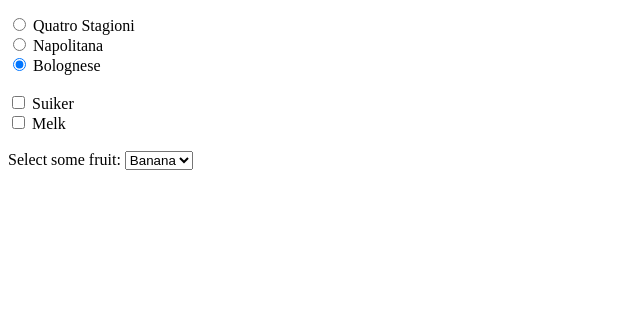
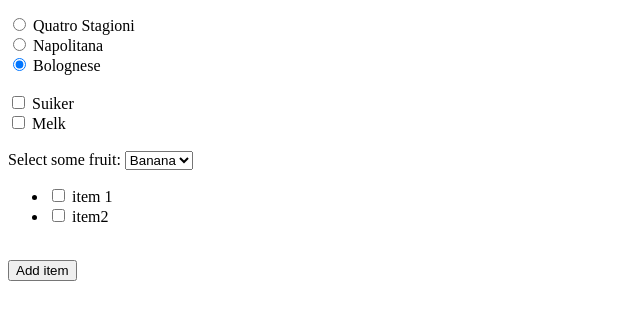
Before and after one commit to eelcodijkstra/pjs1, a plain HTML site: page index.html in a window 1280 px wide. Shown: the part 104-424 px from the top of the page, without its empty margins (0-640 px from the left). Drawn offline with Linux system fonts and the light colour scheme.

Commit message:
Test: rendering of todo items; add item

```diff
--- a/index.html
+++ b/index.html
@@ -26,6 +26,11 @@
         <option>Lemon</option>
       </select>
     </form>
+
+    <div id="myList">
+    </div>
+    <br>
+    <button id="addButton">Add item</button>
     <script src="myscript.js"></script>
   </body>
 </html>
--- a/myscript.js
+++ b/myscript.js
@@ -25,3 +25,54 @@ function radioHandler() {
 }
 
 formElt.onchange = radioHandler;
+
+var todoItem = {open: true, text: "T.B.D."};
+var todoList = [];
+
+function addItem(txt) {
+  todoList.push({open: true, text: txt});
+}
+
+function nest(tag, attrs, cont) {
+  var res = "<" + tag + ">\n  ";
+  res = res + cont;
+  return res + "</" + tag + ">\n";
+}
+
+function single(tag, attrs) {
+  var res = "<" + tag + " " + attrs + ">\n  ";
+  return res;
+}
+
+function renderList() {
+  var listElt = document.getElementById("myList");
+  var html = "";
+  var item = "";
+  var i = 0;
+  for (i = 0; i < todoList.length; i = i + 1) {
+    item = single('input', 'type="checkbox"');
+    html = html + nest("li", "", item + todoList[i].text + "\n");
+  }
+  html = nest("ul", "", html);
+  alert(html);
+  listElt.innerHTML = html;
+}
+
+function testList() {
+  renderList();
+  addItem("item 1");
+  renderList();
+  addItem("item2");
+  renderList();
+}
+
+testList();
+
+function addHandler() {
+  addItem("item " + (todoList.length + 1));
+  renderList();
+}
+
+var buttonElt = document.getElementById("addButton");
+
+buttonElt.onclick = addHandler;
```
Also changed, not shown: 1 other file.
